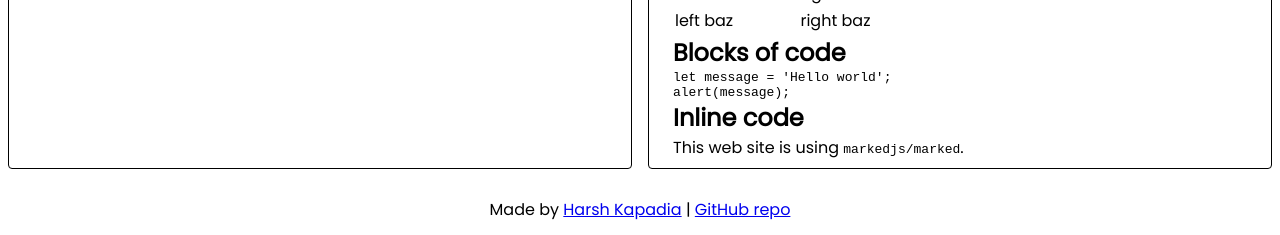
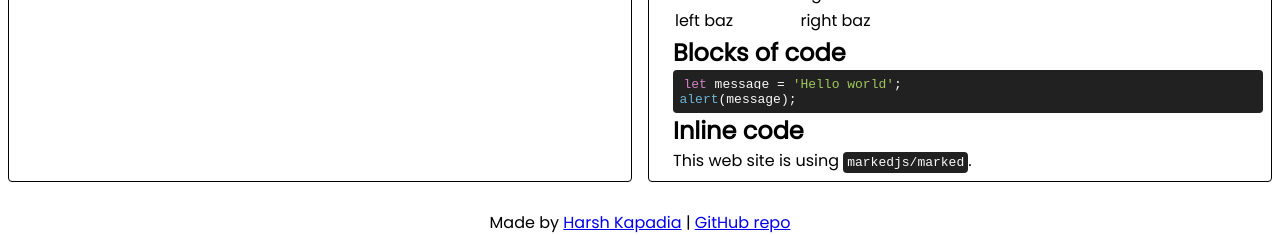
Before and after one commit to HarshKapadia2/preview-markdown, a React (Create React App) app: page / in a window 1280 px wide. Shown: the part 1455-1690 px from the top of the page. Built offline with nearby package versions, Linux system fonts and the light colour scheme.

Commit message:
:style: update: Add code block highlighting
Add 'highlight.js'

```diff
--- a/package.json
+++ b/package.json
@@ -6,6 +6,7 @@
     "@testing-library/jest-dom": "^5.13.0",
     "@testing-library/react": "^11.2.7",
     "@testing-library/user-event": "^12.8.3",
+    "highlight.js": "^11.0.1",
     "marked": "^2.0.7",
     "react": "^17.0.2",
     "react-dom": "^17.0.2",
--- a/src/components/TextArea.js
+++ b/src/components/TextArea.js
@@ -3,10 +3,16 @@ import marked from "marked";
 import Input from "./Input";
 import Output from "./Output";
 import "../css/textarea.css";
+import "../css/highlight.css";
 import initialText from "../util/initialText";
 
 marked.setOptions({
-	xhtml: true
+	xhtml: true,
+	highlight: (code, lang) => {
+		const hljs = require("highlight.js");
+		const language = hljs.getLanguage(lang) ? lang : "plaintext";
+		return hljs.highlight(code, { language }).value;
+	}
 });
 
 const TextArea = () => {
--- a/src/css/editor.css
+++ b/src/css/editor.css
@@ -26,3 +26,17 @@ textarea {
 	border: 1px solid black;
 	border-radius: 4px;
 }
+
+#output code {
+	background-color: #212121;
+	color: #fafafa;
+	padding: 0.2em 0.3em;
+	border-radius: 4px;
+}
+
+#output pre {
+	background-color: #212121;
+	color: #fafafa;
+	padding: 0.5em;
+	border-radius: 4px;
+}
--- /dev/null
+++ b/src/css/highlight.css
@@ -0,0 +1,101 @@
+/*!
+  Theme: Bright
+  Author: Chris Kempson (http://chriskempson.com)
+  License: ~ MIT (or more permissive) [via base16-schemes-source]
+  Maintainer: @highlightjs/core-team
+  Version: 2021.05.0
+*/
+
+pre code.hljs {
+	display: block;
+	overflow-x: auto;
+	padding: 1em;
+}
+code.hljs {
+	padding: 3px 5px;
+}
+.hljs {
+	color: #e0e0e0;
+	background: #000;
+}
+.hljs ::selection {
+	color: #505050;
+}
+.hljs-comment {
+	color: #b0b0b0;
+}
+.hljs-tag {
+	color: #d0d0d0;
+}
+.hljs-operator,
+.hljs-punctuation,
+.hljs-subst {
+	color: #e0e0e0;
+}
+.hljs-operator {
+	opacity: 0.7;
+}
+.hljs-bullet,
+.hljs-deletion,
+.hljs-name,
+.hljs-selector-tag,
+.hljs-template-variable,
+.hljs-variable {
+	color: #fb0120;
+}
+.hljs-attr,
+.hljs-link,
+.hljs-literal,
+.hljs-number,
+.hljs-symbol,
+.hljs-variable.constant_ {
+	color: #fc6d24;
+}
+.hljs-class .hljs-title,
+.hljs-title,
+.hljs-title.class_ {
+	color: #fda331;
+}
+.hljs-strong {
+	font-weight: 700;
+	color: #fda331;
+}
+.hljs-addition,
+.hljs-code,
+.hljs-string,
+.hljs-title.class_.inherited__ {
+	color: #a1c659;
+}
+.hljs-built_in,
+.hljs-doctag,
+.hljs-keyword.hljs-atrule,
+.hljs-quote,
+.hljs-regexp {
+	color: #76c7b7;
+}
+.hljs-attribute,
+.hljs-function .hljs-title,
+.hljs-section,
+.hljs-title.function_,
+.ruby .hljs-property {
+	color: #6fb3d2;
+}
+.diff .hljs-meta,
+.hljs-keyword,
+.hljs-template-tag,
+.hljs-type {
+	color: #d381c3;
+}
+.hljs-emphasis {
+	color: #d381c3;
+	font-style: italic;
+}
+.hljs-meta,
+.hljs-meta .hljs-keyword,
+.hljs-meta .hljs-string {
+	color: #be643c;
+}
+.hljs-meta .hljs-keyword,
+.hljs-meta-keyword {
+	font-weight: 700;
+}
```
Also changed, not shown: 1 other file (tests, documents, lock files or other folders).
